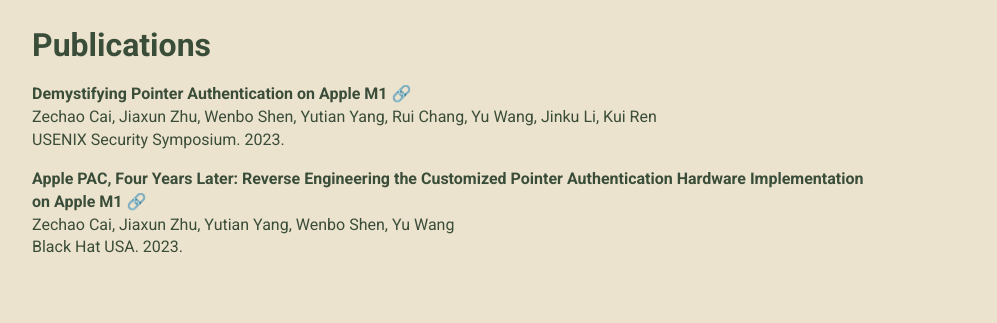
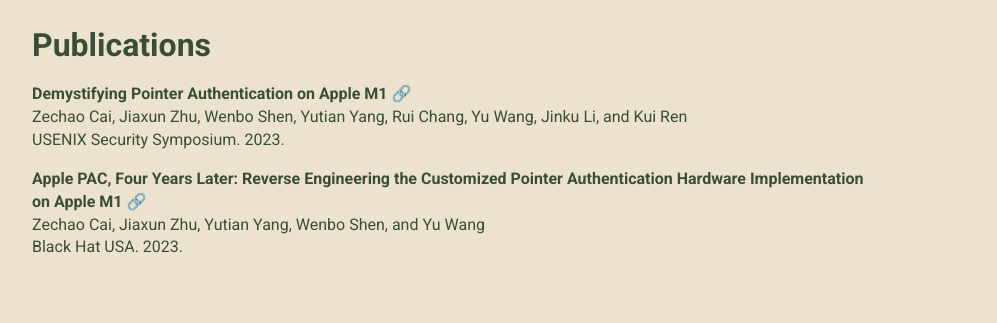
Before and after one commit to zech4o/zech4o.github.io, a Jekyll site: the page built from index.html, in a window 1280 px wide and 900 px high, scrolled down 666 px. Shown: the part 153-476 px from the top of the window, without its empty margins (38-1035 px from the left). Built offline with Jekyll 4.4.1, drawn with Linux system fonts in a browser that asks for light colours; nearby versions of some CDN libraries.

Commit message:
update pubs

```diff
--- a/_data/publications.yml
+++ b/_data/publications.yml
@@ -1,7 +1,7 @@
 -
   type: conference
   title: "Demystifying Pointer Authentication on Apple M1 🔗"
-  authors: Zechao Cai, Jiaxun Zhu, Wenbo Shen, Yutian Yang, Rui Chang, Yu Wang, Jinku Li, Kui Ren
+  authors: Zechao Cai, Jiaxun Zhu, Wenbo Shen, Yutian Yang, Rui Chang, Yu Wang, Jinku Li, and Kui Ren
   conference: USENIX Security Symposium. 2023.
 #  year: 2023
   pages: 2833-2848
@@ -10,7 +10,7 @@
 -
   type: conference
   title: "Apple PAC, Four Years Later: Reverse Engineering the Customized Pointer Authentication Hardware Implementation on Apple M1 🔗"
-  authors: Zechao Cai, Jiaxun Zhu, Yutian Yang, Wenbo Shen, Yu Wang
+  authors: Zechao Cai, Jiaxun Zhu, Yutian Yang, Wenbo Shen, and Yu Wang
   conference: Black Hat USA. 2023.
 #  year: 2023
   #  pages: 405-414
```
